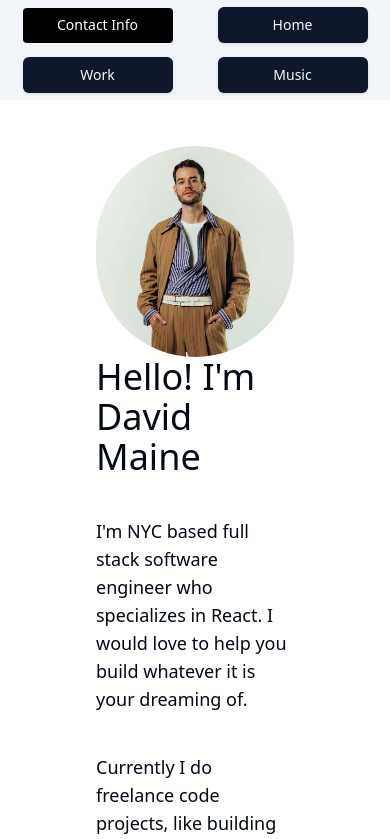
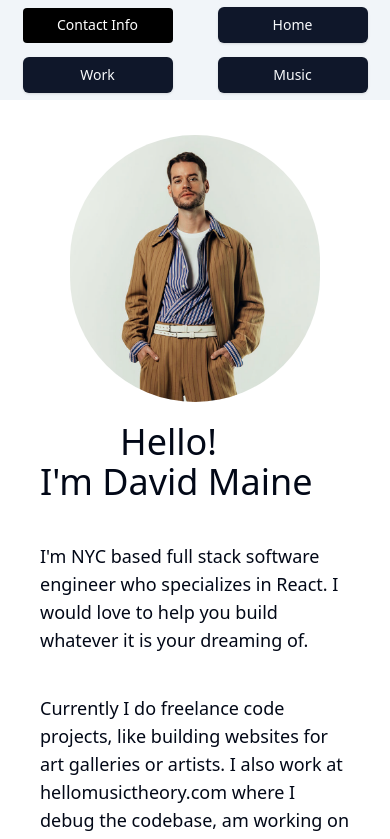
Before and after one commit to David-Maine-Floated/new-site, a Next.js app: page / in a window 390 px wide. Shown: the top 839 px of the page. Built offline with nearby package versions, Linux system fonts and the light colour scheme.

Commit message:
fix mobile homepage styling

```diff
--- a/src/app/page.jsx
+++ b/src/app/page.jsx
@@ -2,16 +2,17 @@ import { Button } from "@/components/ui/button";
 
 export default function Home() {
   return (
-    <main className="flex min-h-screen overflow-hidden box-border mt-[50px] w-full sm:mt-0 flex-col justify-between p-24 sm:pl-[240px]">
-      <div className="flex justify-center flex-col">
-        <div className="flex ml-0 justify-evenly  flex-wrap">
+    <main className="flex min-h-screen w-full sm:box-border mt-[50px] sm:mt-0 flex-col justify-between p-10 sm:pl-[240px]">
+      <div className="flex justify-center w-full flex-col">
+        <div className="flex w-full justify-evenly flex-wrap pt-[45px] sm:pt-0">
           <img
-            className="rounded-full sm:max-w-[300px]"
+            className="rounded-full w-[250px] sm:max-w-[300px]"
             src="/david_images/david-pic.png"
             alt="Picture of me"
           />
           <div>
-            <p className="text-4xl">Hello! I'm David Maine</p>
+            <p className="text-4xl pl-20 pt-5">Hello!</p>
+            <p className="text-4xl ">I'm David Maine</p>
             <div className="flex justify-betweeen">
               {/* <img
                 className="w-[250px] h-auto"
```
